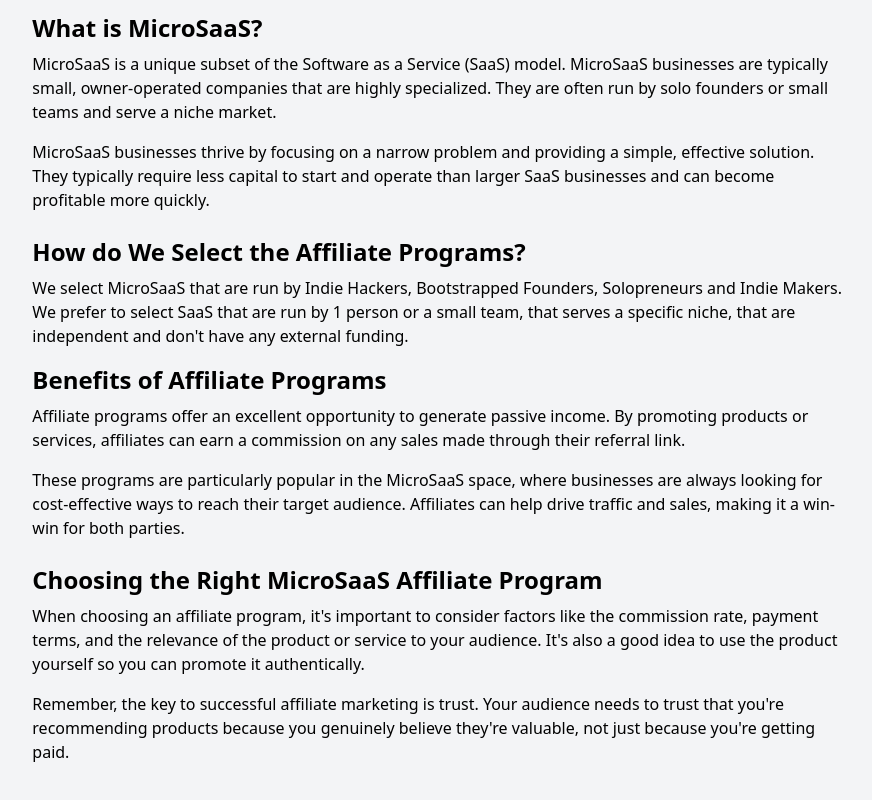
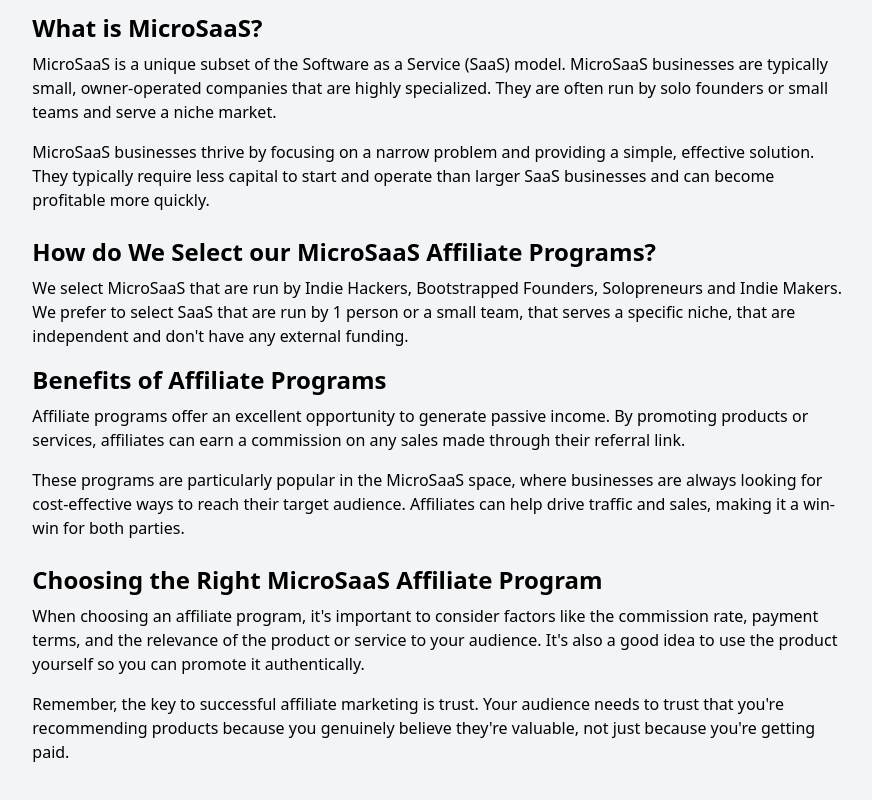
Before and after one commit to glauberramos/microsaas-affiliate, a Nuxt app: page / in a window 1280 px wide. Shown: the part 4688-5488 px from the top of the page, without its empty margins (221-1093 px from the left). Built offline with nearby package versions, Linux system fonts and the light colour scheme.

Commit message:
Add microsaas

```diff
--- a/pages/index.vue
+++ b/pages/index.vue
@@ -147,7 +147,7 @@
           </p>
 
           <h2 class="text-2xl font-bold mb-2">
-            How do We Select the Affiliate Programs?
+            How do We Select our MicroSaaS Affiliate Programs?
           </h2>
           <p class="mb-4">
             We select MicroSaaS that are run by Indie Hackers, Bootstrapped
```
